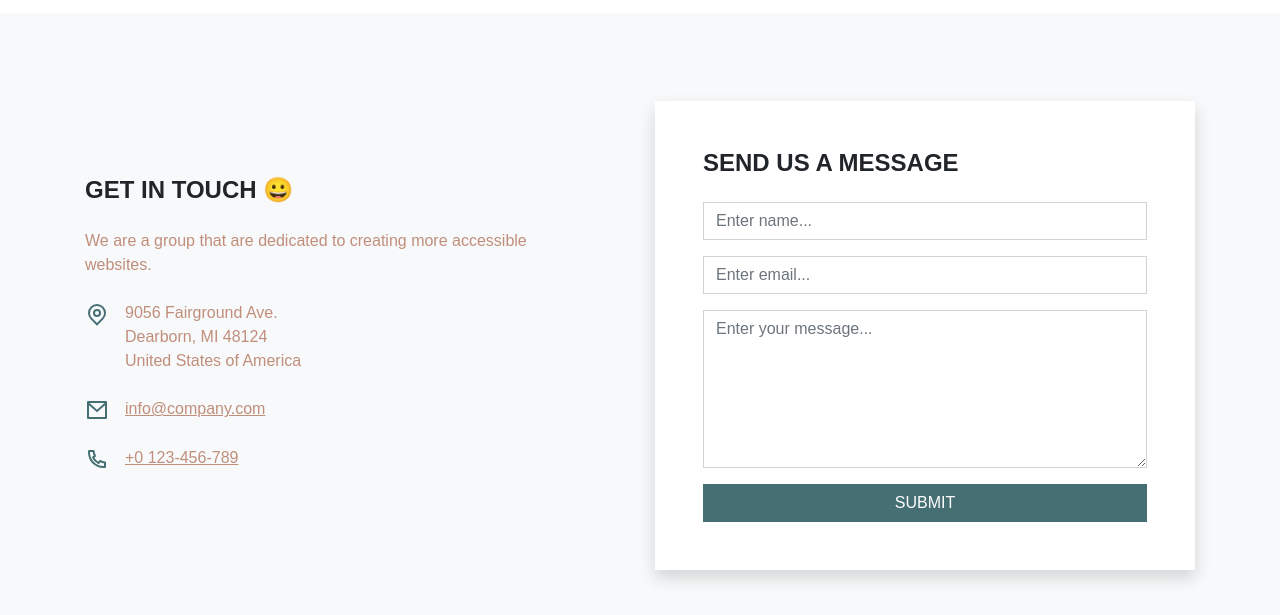
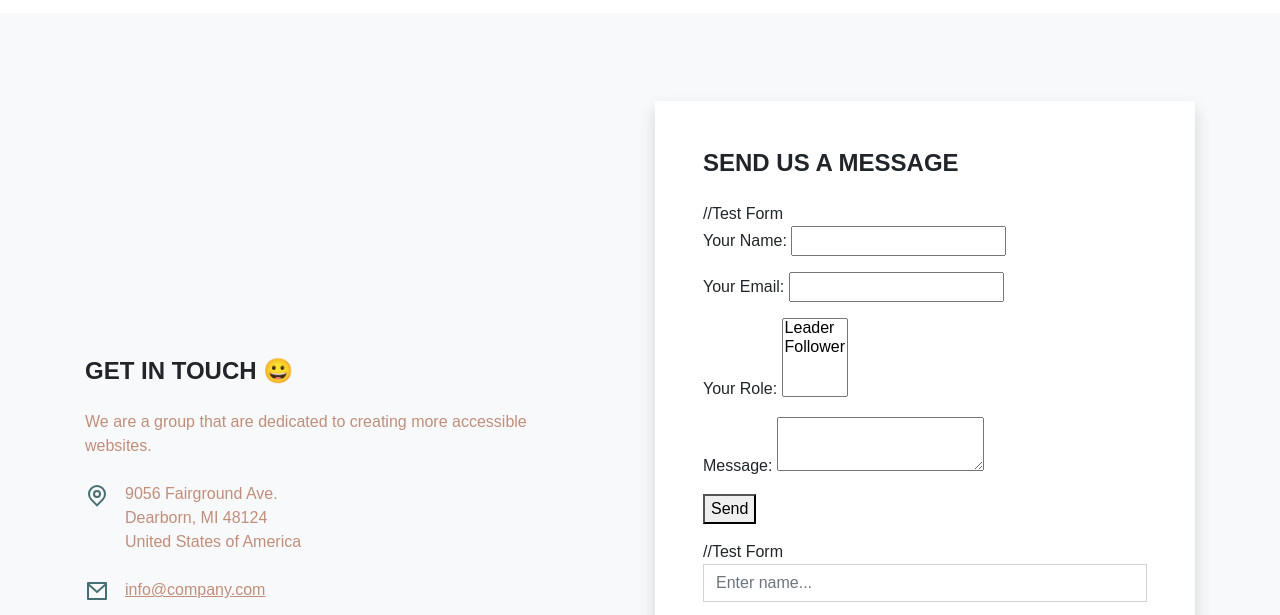
Before and after one commit to BryantDesigns/hackathon, a website: page contacts.html in a window 1280 px wide. Shown: the part 325-940 px from the top of the page. Drawn offline with Linux system fonts and the light colour scheme; a web font is replaced by a local one.

Commit message:
Update contacts.html

```diff
--- a/contacts.html
+++ b/contacts.html
@@ -128,6 +128,28 @@
                 <div class="col-lg-6 ms-auto py-3">
                     <div class="bg-white p-4 p-lg-5 shadow">
                         <h2 class="fw-bold h4 mb-4 text-uppercase">Send Us A message</h2>
+                        //Test Form
+                        <form name="contact" method="POST" netlify>
+                          <p>
+                            <label>Your Name: <input type="text" name="name" /></label>
+                          </p>
+                          <p>
+                            <label>Your Email: <input type="email" name="email" /></label>
+                          </p>
+                          <p>
+                            <label>Your Role: <select name="role[]" multiple>
+                              <option value="leader">Leader</option>
+                              <option value="follower">Follower</option>
+                            </select></label>
+                          </p>
+                          <p>
+                            <label>Message: <textarea name="message"></textarea></label>
+                          </p>
+                          <p>
+                            <button type="submit">Send</button>
+                          </p>
+                        </form>
+                        //Test Form
                         <form method="POST" netlify>
                             <div class="mb-3">
                                 <input type="text" class="form-control rounded-0" placeholder="Enter name..."/>
```
